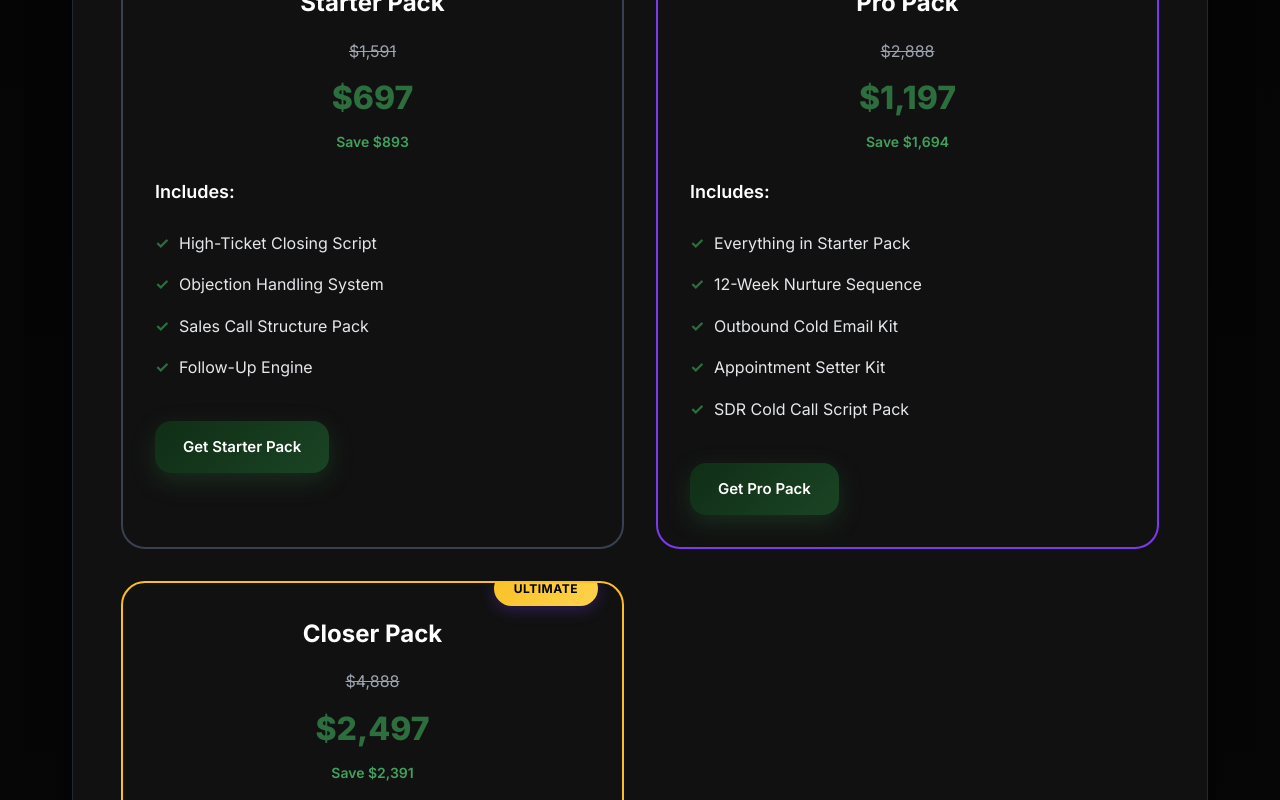
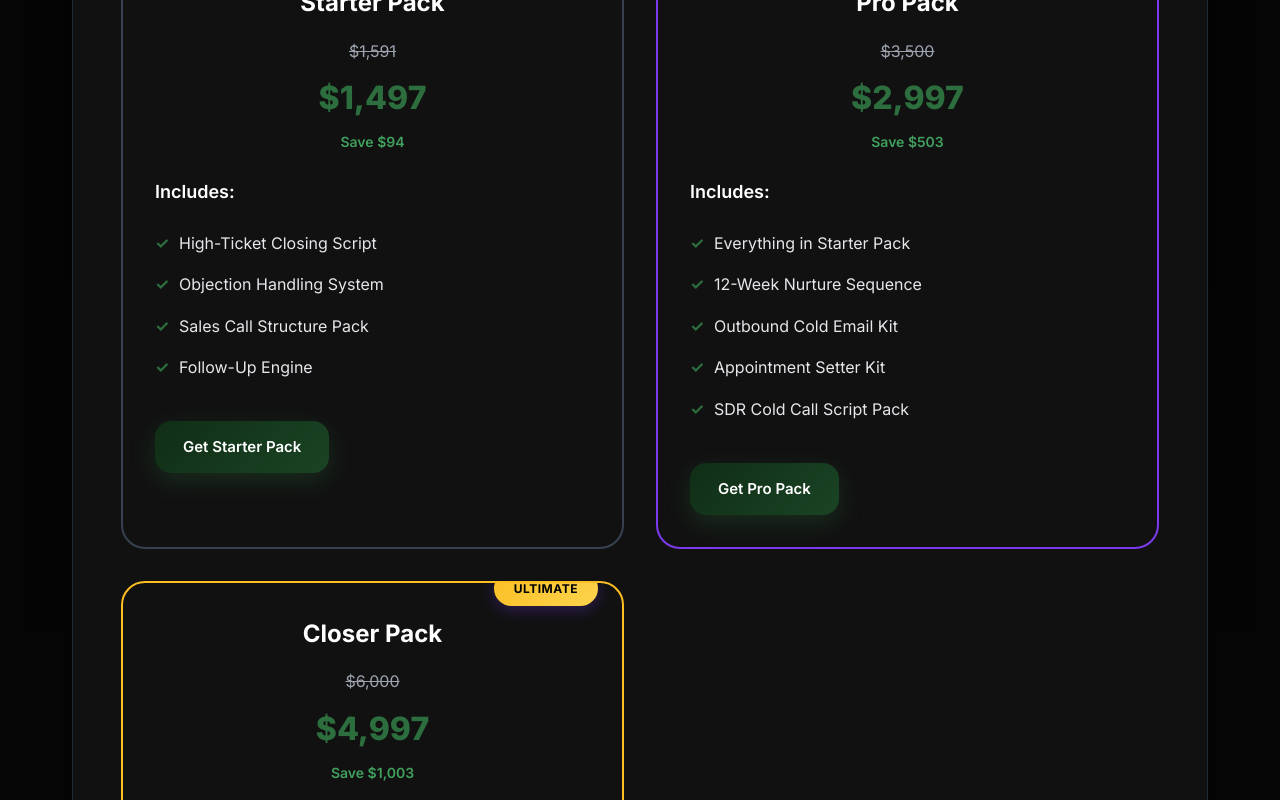
Before and after one commit to LEIRAi25/vantage, a website: page index.html in a window 1280 px wide. Shown: the part 3400-4200 px from the top of the page. Drawn offline with nearby package versions, Linux system fonts and the light colour scheme.

Commit message:
Update bundle pricing to correct amounts
- Starter Pack: ,497 (was )
- Pro Pack: ,997 (was ,197)
- Closer Pack: ,997 (was ,497)
- Updated original prices and savings to reflect realistic bundle discounts
- All Stripe links remain correct

```diff
--- a/index.html
+++ b/index.html
@@ -211,8 +211,8 @@
               <h3 class="bundle-title">Starter Pack</h3>
               <div class="bundle-price">
                 <span class="price-original">$1,591</span>
-                <span class="price-current">$697</span>
-                <span class="price-savings">Save $893</span>
+                <span class="price-current">$1,497</span>
+                <span class="price-savings">Save $94</span>
               </div>
             </div>
             <div class="bundle-includes">
@@ -232,9 +232,9 @@
             <div class="bundle-header">
               <h3 class="bundle-title">Pro Pack</h3>
               <div class="bundle-price">
-                <span class="price-original">$2,888</span>
-                <span class="price-current">$1,197</span>
-                <span class="price-savings">Save $1,694</span>
+                <span class="price-original">$3,500</span>
+                <span class="price-current">$2,997</span>
+                <span class="price-savings">Save $503</span>
               </div>
             </div>
             <div class="bundle-includes">
@@ -255,9 +255,9 @@
             <div class="bundle-header">
               <h3 class="bundle-title">Closer Pack</h3>
               <div class="bundle-price">
-                <span class="price-original">$4,888</span>
-                <span class="price-current">$2,497</span>
-                <span class="price-savings">Save $2,391</span>
+                <span class="price-original">$6,000</span>
+                <span class="price-current">$4,997</span>
+                <span class="price-savings">Save $1,003</span>
               </div>
             </div>
             <div class="bundle-includes">
```
